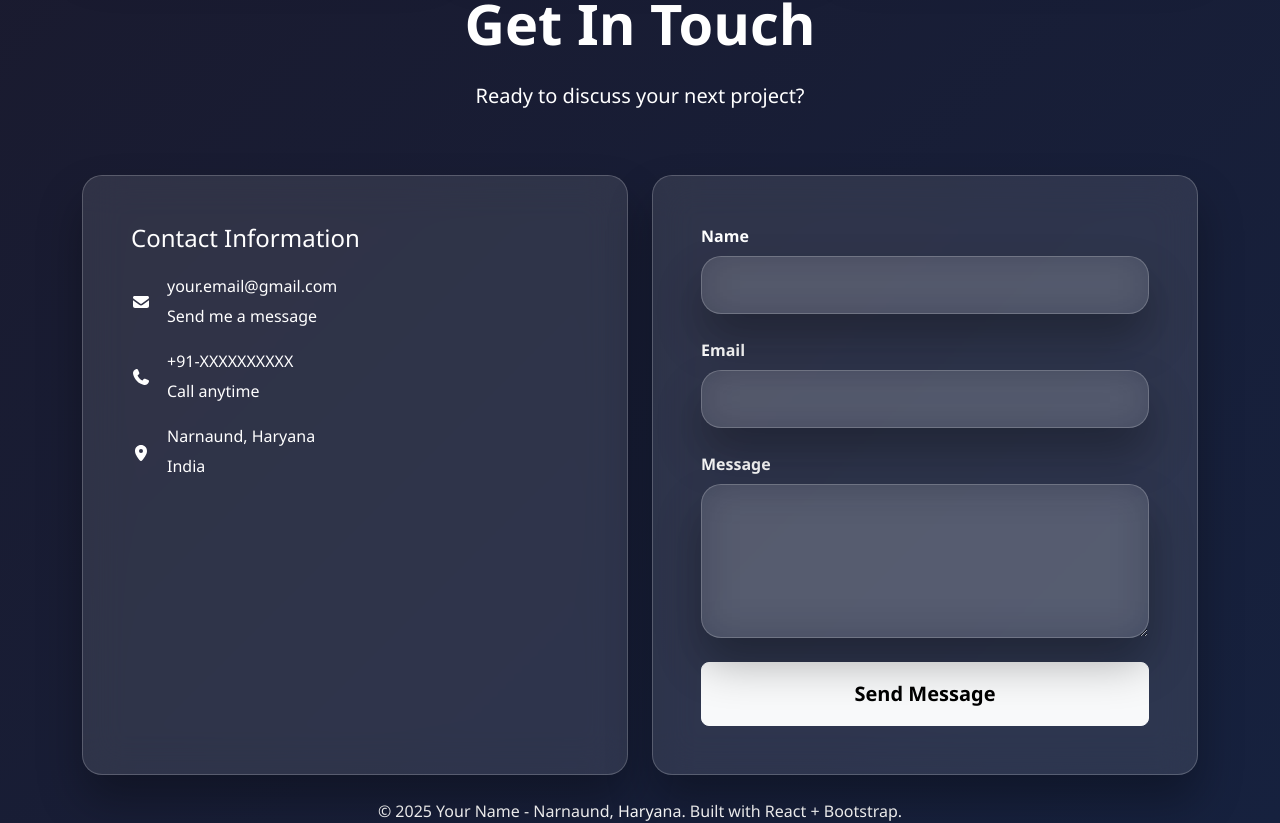
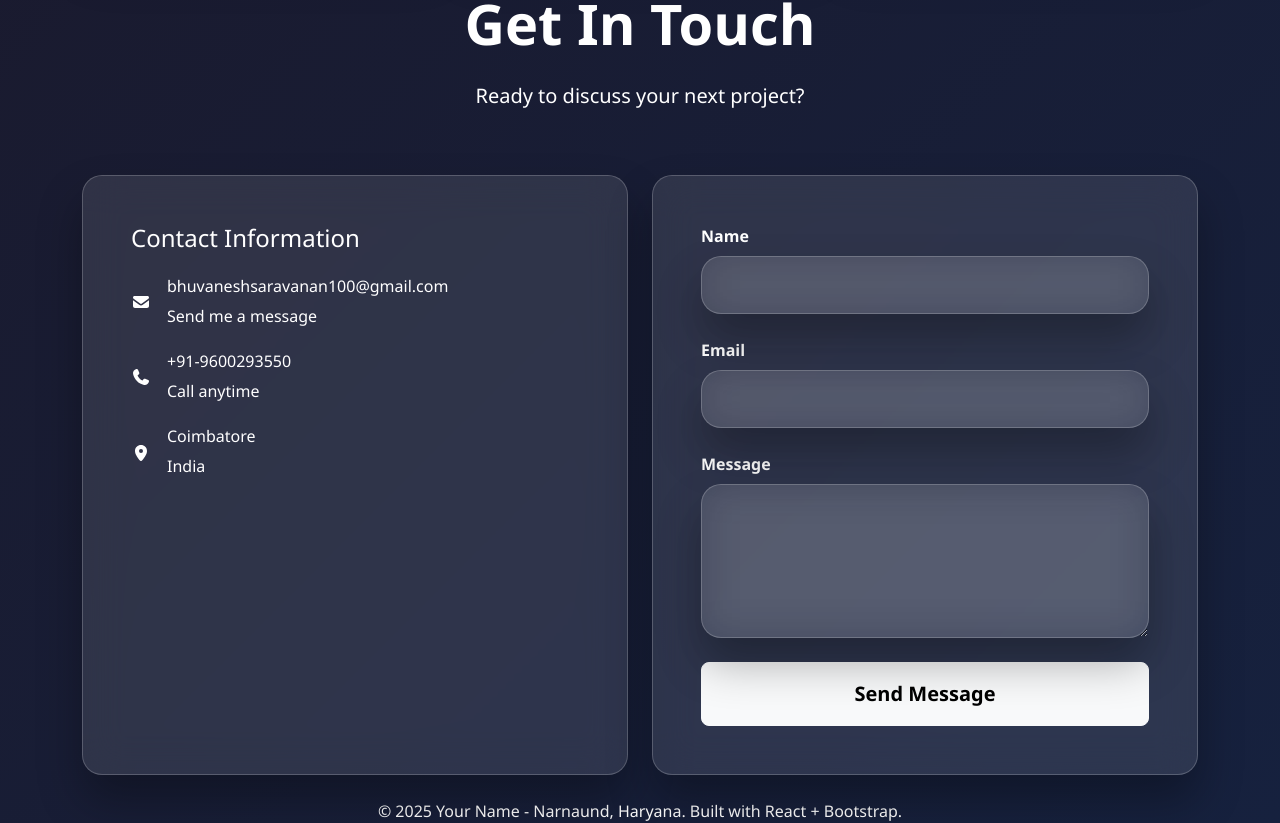
Before and after one commit to BhuvaneshSaravanan100/portfolio, a React (Vite) app: page / in a window 1280 px wide. Shown: the part 2482-3305 px from the top of the page. Built offline with nearby package versions, Linux system fonts and the light colour scheme.

Commit message:
Update Contact.jsx

```diff
--- a/src/components/Contact.jsx
+++ b/src/components/Contact.jsx
@@ -48,7 +48,7 @@ function Contact() {
               <div className="d-flex align-items-center mb-4">
                 <FontAwesomeIcon icon={faEnvelope} className="text-2xl me-3 text-purple-400" />
                 <div>
-                  <h6>your.email@gmail.com</h6>
+                  <h6>bhuvaneshsaravanan100@gmail.com</h6>
                   <p className="text-slate-400 mb-0">Send me a message</p>
                 </div>
               </div>
@@ -56,7 +56,7 @@ function Contact() {
               <div className="d-flex align-items-center mb-4">
                 <FontAwesomeIcon icon={faPhone} className="text-2xl me-3 text-purple-400" />
                 <div>
-                  <h6>+91-XXXXXXXXXX</h6>
+                  <h6>+91-9600293550</h6>
                   <p className="text-slate-400 mb-0">Call anytime</p>
                 </div>
               </div>
@@ -64,7 +64,7 @@ function Contact() {
               <div className="d-flex align-items-center">
                 <FontAwesomeIcon icon={faMapMarkerAlt} className="text-2xl me-3 text-purple-400" />
                 <div>
-                  <h6>Narnaund, Haryana</h6>
+                  <h6>Coimbatore</h6>
                   <p className="text-slate-400 mb-0">India</p>
                 </div>
               </div>
```
